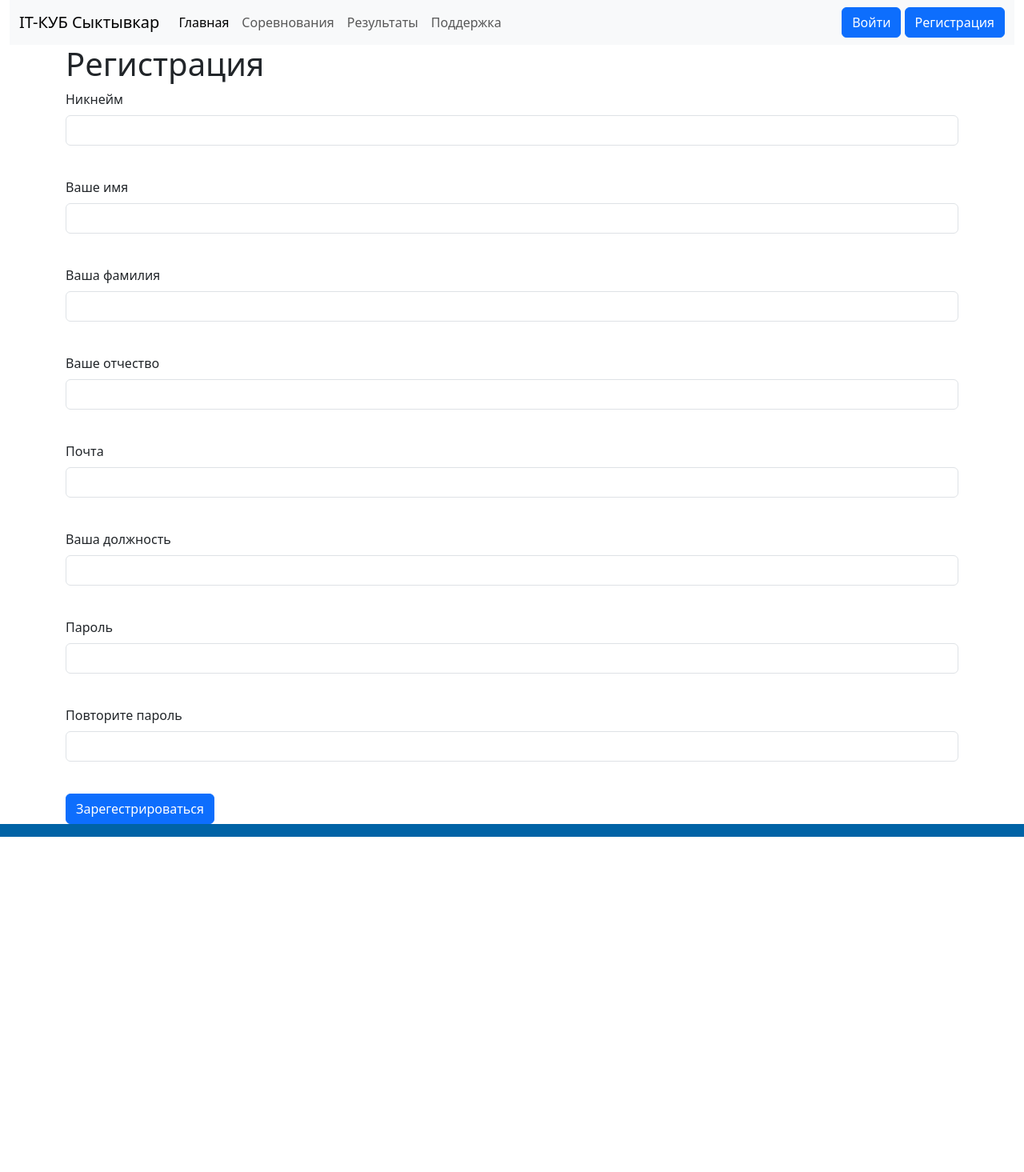
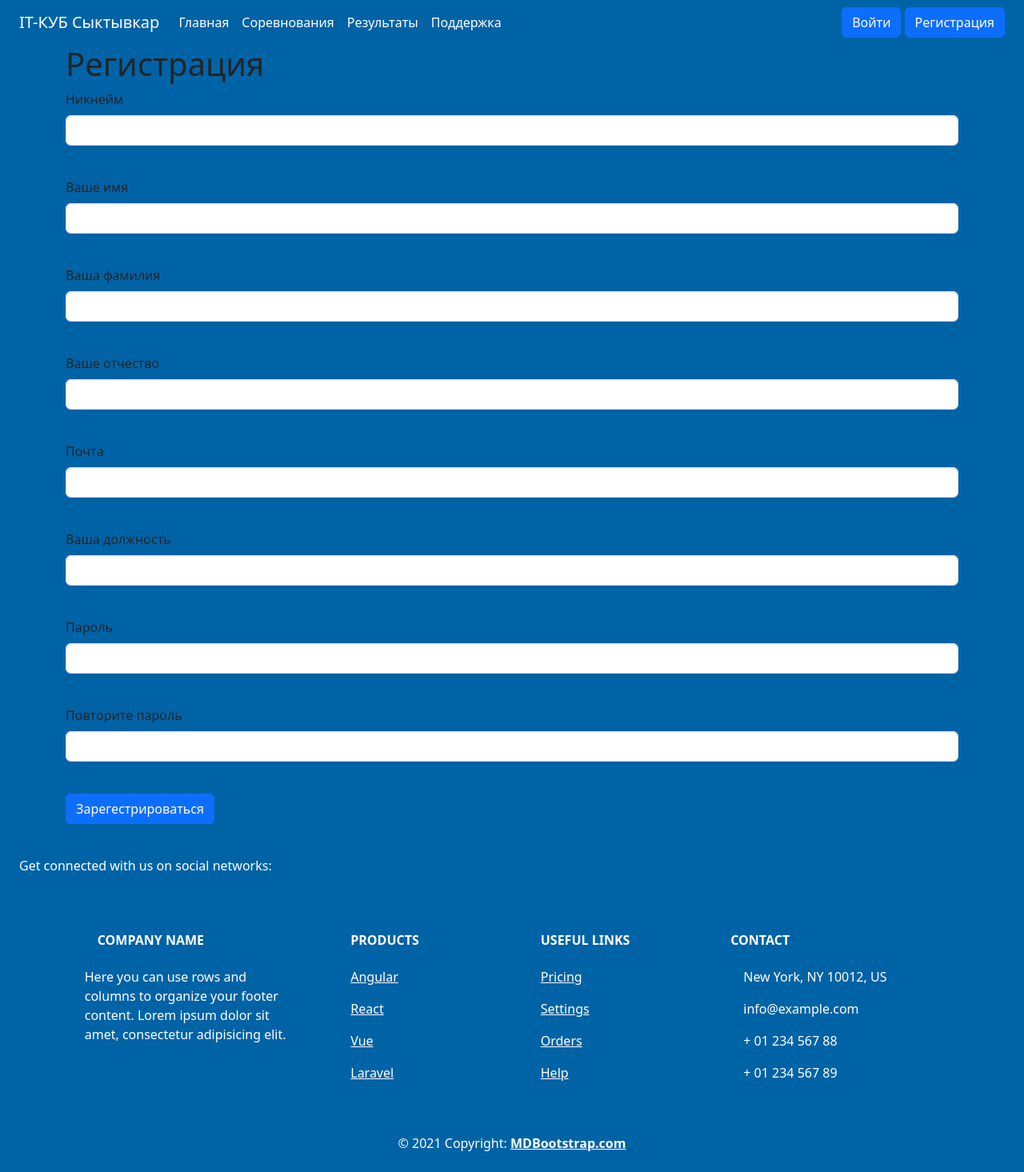
Before and after one commit to akorutant/pycontester, a Flask app: page /register in a window 1280 px wide. Shown: the whole page at 80% size. Before the commit the page ends 1046 px from the top, so only its background shows below. Run offline with Flask 3, Linux system fonts and the light colour scheme; parts of the project's set-up code (start-up, migrations or seed data) failed here and were passed over; some libraries are stand-ins or nearby versions.

Commit message:
added full base.html

```diff
--- a/static/css/style.css
+++ b/static/css/style.css
@@ -1,8 +1,3 @@
-html {
- background-color: #0063A6;
+.navbar-background {
+	background-color: #0063A6;
 };
-
-.test {
-	background-color: #000000;
-	color:aquamarine;
-};
--- a/templates/base.html
+++ b/templates/base.html
@@ -12,27 +12,27 @@
 	<link rel="stylesheet" href="../static/css/style.css">
     <title>{{title}}</title>
 </head>
-<body>
-<header class="container-fluid">
-	<nav class="navbar navbar-expand-lg bg-body-tertiary">
+<body class="navbar-background">
+<header class="container-fluid navbar-background">
+		<nav class="navbar navbar-expand-lg navbar-background">
 		<div class="container-fluid">
-		  <a class="navbar-brand" href="#">IT-КУБ Сыктывкар</a>
+		  <a class="navbar-brand text-white" href="#">IT-КУБ Сыктывкар</a>
 		  <button class="navbar-toggler" type="button" data-bs-toggle="collapse" data-bs-target="#navbarSupportedContent" aria-controls="navbarSupportedContent" aria-expanded="false" aria-label="Toggle navigation">
 			<span class="navbar-toggler-icon"></span>
 		  </button>
 		  <div class="collapse navbar-collapse justify-content-between" id="navbarSupportedContent">
 			<ul class="navbar-nav me-auto mb-2 mb-lg-0">
 			  <li class="nav-item">
-				<a class="nav-link active" aria-current="page" href="#">Главная</a>
+				<a class="nav-link active text-white" aria-current="page" href="#">Главная</a>
 			  </li>
 			  <li class="nav-item">
-				<a class="nav-link" href="#">Соревнования</a>
+				<a class="nav-link text-white" href="#">Соревнования</a>
 			  </li>
 			  <li class="nav-item">
-				<a class="nav-link" href="#">Результаты</a>
+				<a class="nav-link text-white" href="#">Результаты</a>
 			  </li>
 			  <li class="nav-item">
-				<a class="nav-link" href="#">Поддержка</a>
+				<a class="nav-link text-white" href="#">Поддержка</a>
 			  </li>
 			</ul>
 			<div>
@@ -43,12 +43,101 @@
 		</div>
 	  </nav>
 </header>
-<main role="main" class="container">
+<main role="main" class="container navbar-background">
     {% block content %}
 	{% endblock %}
 </main>
-<footer>
 
+<footer class="text-center text-lg-start navbar-background text-muted">
+  <section class="d-flex justify-content-center justify-content-lg-between p-4">
+    <div class="me-5 d-none d-lg-block text-white">
+      <span>Get connected with us on social networks:</span>
+    </div>
+    <div>
+      <a href="" class="me-4 link-secondary">
+        <i class="fab fa-facebook-f"></i>
+      </a>
+      <a href="" class="me-4 link-secondary">
+        <i class="fab fa-twitter"></i>
+      </a>
+      <a href="" class="me-4 link-secondary">
+        <i class="fab fa-google"></i>
+      </a>
+      <a href="" class="me-4 link-secondary">
+        <i class="fab fa-instagram"></i>
+      </a>
+      <a href="" class="me-4 link-secondary">
+        <i class="fab fa-linkedin"></i>
+      </a>
+      <a href="" class="me-4 link-secondary">
+        <i class="fab fa-github"></i>
+      </a>
+    </div>
+  </section>
+
+  <section class="">
+    <div class="container text-center text-md-start mt-5 text-white">
+      <div class="row mt-3">
+        <div class="col-md-3 col-lg-4 col-xl-3 mx-auto mb-4">
+          <h6 class="text-uppercase fw-bold mb-4">
+            <i class="fas fa-gem me-3 text-secondary"></i>Company name
+          </h6>
+          <p>
+            Here you can use rows and columns to organize your footer content. Lorem ipsum
+            dolor sit amet, consectetur adipisicing elit.
+          </p>
+        </div>
+        <div class="col-md-2 col-lg-2 col-xl-2 mx-auto mb-4">
+          <h6 class="text-uppercase fw-bold mb-4">
+            Products
+          </h6>
+          <p>
+            <a href="#!" class="text-reset">Angular</a>
+          </p>
+          <p>
+            <a href="#!" class="text-reset">React</a>
+          </p>
+          <p>
+            <a href="#!" class="text-reset">Vue</a>
+          </p>
+          <p>
+            <a href="#!" class="text-reset">Laravel</a>
+          </p>
+        </div>
+        <div class="col-md-3 col-lg-2 col-xl-2 mx-auto mb-4">
+          <h6 class="text-uppercase fw-bold mb-4">
+            Useful links
+          </h6>
+          <p>
+            <a href="#!" class="text-reset">Pricing</a>
+          </p>
+          <p>
+            <a href="#!" class="text-reset">Settings</a>
+          </p>
+          <p>
+            <a href="#!" class="text-reset">Orders</a>
+          </p>
+          <p>
+            <a href="#!" class="text-reset">Help</a>
+          </p>
+        </div>
+        <div class="col-md-4 col-lg-3 col-xl-3 mx-auto mb-md-0 mb-4">
+          <h6 class="text-uppercase fw-bold mb-4">Contact</h6>
+          <p><i class="fas fa-home me-3 text-secondary"></i> New York, NY 10012, US</p>
+          <p>
+            <i class="fas fa-envelope me-3 text-secondary"></i>
+            info@example.com
+          </p>
+          <p><i class="fas fa-phone me-3 text-secondary"></i> + 01 234 567 88</p>
+          <p><i class="fas fa-print me-3 text-secondary"></i> + 01 234 567 89</p>
+        </div>
+      </div>
+    </div>
+  </section>
+  <div class="text-center p-4 text-white">
+    © 2021 Copyright:
+    <a class="text-reset fw-bold" href="https://mdbootstrap.com/">MDBootstrap.com</a>
+  </div>
 </footer>
 
 <script src="https://cdn.jsdelivr.net/npm/@popperjs/core@2.11.7/dist/umd/popper.min.js" integrity="sha384-zYPOMqeu1DAVkHiLqWBUTcbYfZ8osu1Nd6Z89ify25QV9guujx43ITvfi12/QExE" crossorigin="anonymous"></script>
```
